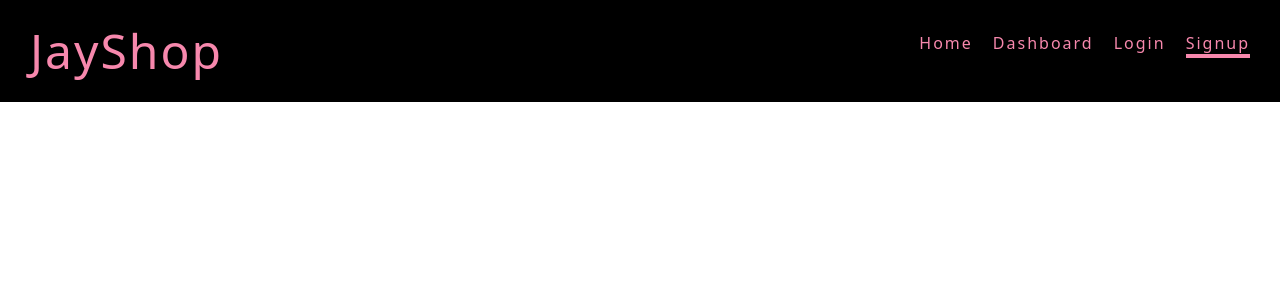
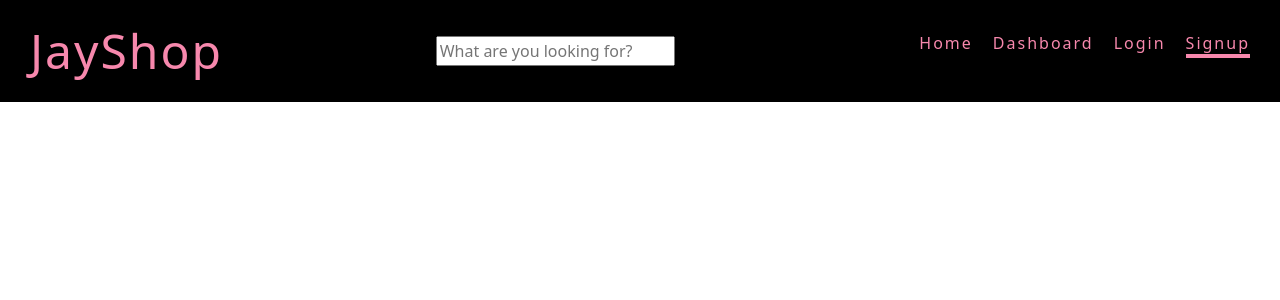
Before and after one commit to MasterTruckX/React_Projects, a React (Vite) app in the folder JayShop/: page /signup in a window 1280 px wide. Shown: the top 300 px of the page. Built offline with nearby package versions, Linux system fonts and the light colour scheme.

Commit message:
Functional searchbar

```diff
--- a/JayShop/src/components/Header.jsx
+++ b/JayShop/src/components/Header.jsx
@@ -4,7 +4,7 @@ import './header.scss'
 // Documentación de NavLink:  https://reactrouter.com/en/main/components/nav-link
 // NavLink es un tipo especial de Link, que me permite gestionar estilos en función de la ruta activa (isActive)
 
-const Header = () => {
+const Header = ({ searchProduct, handleSearch }) => {
   const linkIsActive = (isActive) => {
     return isActive ? 'header__item-link header__item-link--is-active' : 'header__item-link'
   }
@@ -12,6 +12,15 @@ const Header = () => {
   return (
     <nav className='header'>
       <NavLink to='/' className='header__logo'>JayShop</NavLink>
+      <form>
+        <input
+          type='text'
+          placeholder='What are you looking for?'
+          id='search'
+          value={searchProduct}
+          onChange={handleSearch}
+        />
+      </form>
       <ul className='header__nav-list'>
         <li className='header__list-item'>
           <NavLink
--- a/JayShop/src/pages/Home.jsx
+++ b/JayShop/src/pages/Home.jsx
@@ -1,10 +1,18 @@
 import { useState, useEffect } from 'react'
 import { getAllItems } from '@/services/itemServices'
 import '@/styles/home.css'
+import Header from '../components'
 
 const Home = () => {
-  const [itemsData, setItemsData] = useState(null)
+  const [itemsData, setItemsData] = useState([])
   const [loading, setLoading] = useState(true)
+  const [searchProduct, setSearchProduct] = useState('') // Palabra a buscar
+  const handleSearch = (event) => {
+    setSearchProduct(event.target.value)
+  }
+  const filteredProducts = itemsData.filter(product => {
+    return product.product_name.toLowerCase().includes(searchProduct.toLowerCase())
+  })
 
   useEffect(() => {
     const fetchItemData = async () => {
@@ -23,14 +31,15 @@ const Home = () => {
 
   return (
     <>
-      <h1>Home</h1>
       <div className='Home'>
+        <h1>Home</h1>
+        <Header searchProduct={searchProduct} handleSearch={handleSearch} />
         <div className='d-flex flex-row flex-wrap justify-content-center'>
           {/* Si itemsData no esta vacio, recorro el arreglo con Map y creo un Card de Bootstrap para cada elemento */}
           {
         loading
           ? <h1>Cargando...</h1>
-          : itemsData.map((product) => (
+          : filteredProducts.map((product) => (
             <div className='card' style={{ width: '18rem' }} key={product.id}>
               <img className='card-img-top' style={{ maxHeight: '300px' }} src={product.image} alt={product.product_name} />
               <div className='card-body'>
--- a/JayShop/src/styles/home.css
+++ b/JayShop/src/styles/home.css
@@ -1,5 +1,5 @@
 .Home {
-    padding-top: 3rem;
+    padding-top: 7rem;
     z-index: 2;
 
 }
```
